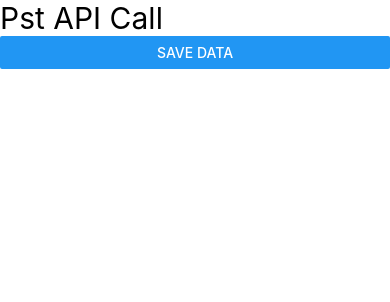
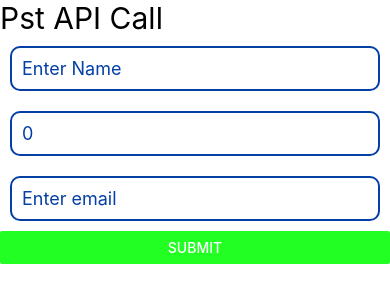
Before and after one commit to meihu-ganesh/ProjectNativeJs, a React Native app: screen / in a window 390 px wide. Shown: the top 302 px of the page. Built offline with nearby package versions, Linux system fonts and the light colour scheme.

Commit message:
Post API via form

```diff
--- /dev/null
+++ b/API/db.json
@@ -0,0 +1,58 @@
+{
+  "users": [
+    {
+      "name": "Chitikesh",
+      "age": 18,
+      "email": "hsekitihc@gmail.com",
+      "id": 2
+    },
+    {
+      "name": "Ganesh",
+      "age": 17,
+      "email": "hsenag@gmail.com",
+      "id": 3
+    },
+    {
+      "name": "CSNR Ganesh",
+      "age": 19,
+      "email": "meihuganesh369@gmail.com",
+      "id": 4
+    },
+    {
+      "name": "Sai Naga Raju",
+      "age": 17,
+      "email": "chsainagaraju@gmail.com",
+      "id": 5
+    },
+    {
+      "name": "Kat Raj",
+      "age": "16",
+      "email": "kaatu@gmail.com",
+      "id": 6
+    },
+    {
+      "name": "Nagin",
+      "age": "15",
+      "email": "nagin@convent.in",
+      "id": 7
+    },
+    {
+      "name": "NaNi",
+      "age": 13,
+      "email": "nani@convent.in",
+      "id": 8
+    },
+    {
+      "name": "Ch. Sai Naga Raju",
+      "age": 6,
+      "email": "1stB@convent.in",
+      "id": 9
+    },
+    {
+      "name": "Mei Hu Ganesh",
+      "age": 17,
+      "email": "snrganesh99@kgpian.iitkgp.ac.in",
+      "id": 10
+    }
+  ]
+}
--- a/components/APIPlaying.js
+++ b/components/APIPlaying.js
@@ -1,32 +1,86 @@
 import React, { useEffect, useState } from "react";
-import { Button, FlatList, ScrollView, Text, View } from "react-native";
+import { Button, FlatList, ScrollView, StyleSheet, Text, TextInput, View } from "react-native";
 import ExStyles from "../style";
 
 const APIPlaying = () => {
 
-    const saveAPIData = async () => {
-        const data = {
-            name: "Sai Naga Raju",
-            age: 17,
-            email: 'chsainagaraju@gmail.com',
-        };
-        const url = "http://192.168.1.2:3000/users";
-        let  result = await fetch(url, {
+    const [name, setName] = useState('');
+    const [age, setAge] = useState(0);
+    const [email, setEmail] = useState('');
+
+    const [nameError, setNameError] = useState(false);
+    const [ageError, setAgeError] = useState(false);
+    const [emailError, setEmailError] = useState(false);
+
+    const saveData = async () => {
+        // console.warn(name, age, email);
+
+        // if (!name) {
+        //     setNameError(true);
+        // } else {setNameError(false);}
+        {!name ? setNameError(true) : setNameError(false)}
+        // if (!age) {
+        //     setAgeError(true);
+        // } else {setAgeError(false);}
+        {!age ? setAgeError(true): setAgeError(false)}
+        // if (!email) {
+        //     setEmailError(true);
+        // } else {setEmailError(false)}
+        {!email ? setEmailError(true): setEmailError(false)}
+        if (!name || !age || !email) {
+            return false;
+        }
+        const url = 'http://192.168.1.2:3000/users';
+        let result = await fetch(url, {
             method: 'POST',
-            headers: { 'Content-Type': 'application/json'},
-            body: JSON.stringify(data)
+            headers: {
+                'Content-Type': 'application/json',
+            },
+            body: JSON.stringify({name, age, email}),
         });
         result = await result.json();
         console.warn("Data Updated");
-    };
+    }
 
     return (
         <View>
             <Text style={ExStyles.heading}>Pst API Call</Text>
-            <Button title="Save Data" onPress={saveAPIData} />
-
+            <TextInput
+                style={ExStyles.inputBox}
+                placeholder="Enter Name"
+                value={name}
+                onChangeText={(text)=>setName(text)}
+            />
+            {
+                nameError ? <Text style={ExStyles.error}>Please Enter Name Properly</Text> : null
+            }
+            <TextInput
+                style={ExStyles.inputBox}
+                placeholder="Enter age"
+                value={age}
+                onChangeText={(text)=>
+                    setAge(parseInt(text, 10))}
+                    keyboardType="numeric"
+            />
+            {
+                ageError ? <Text style={ExStyles.error}>Please Enter Age Properly</Text> : null
+            }
+            <TextInput
+                style={ExStyles.inputBox}
+                placeholder="Enter email"
+                value={email}
+                onChangeText={(text)=>setEmail(text)}
+            />
+            {
+                emailError ? <Text style={ExStyles.error}>Please Enter Email Properly</Text> : null
+            }
+            <Button title="Submit" onPress={saveData} color={"#2f2"}/>
         </View>
     );
 };
 
+const styles = StyleSheet.create({
+
+});
+
 export default APIPlaying;
--- a/style.js
+++ b/style.js
@@ -22,6 +22,11 @@ const ExStyles = StyleSheet.create ({
         borderColor: '#033fa5',
         borderRadius: 10,
         margin: 10,
+    },
+    error: {
+        fontSize: 18,
+        marginLeft: 20,
+        color: '#ff3366',
     },
     item:{
         fontSize: 22,
```
